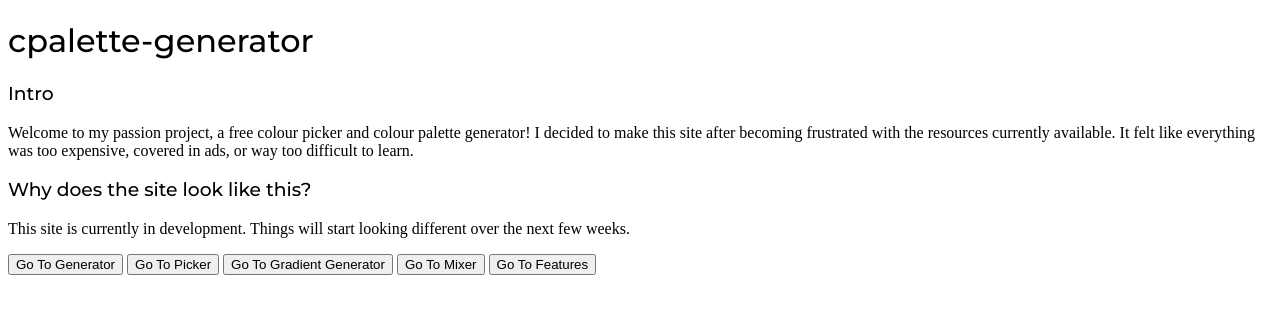
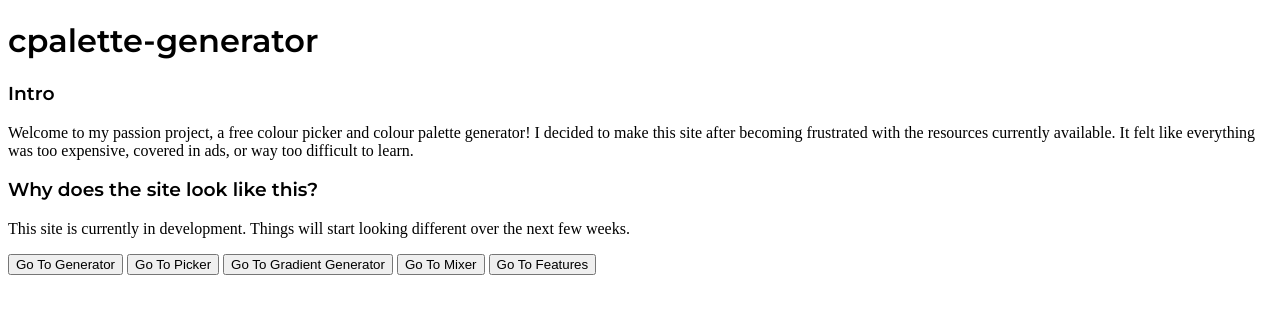
Before and after one commit to lfeatherby/cpalette-generator, a plain HTML site: page index.html in a window 1280 px wide. Drawn offline with Linux system fonts and the light colour scheme.

Commit message:
changed font weight the sequel

```diff
--- a/features/fStyle.css
+++ b/features/fStyle.css
@@ -7,6 +7,6 @@ body {
 :is(h1, h2, h3, h4, h5, h6) {
   font-family: "Montserrat", sans-serif;
   font-optical-sizing: auto;
-  font-weight: 500;
+  font-weight: 600;
   font-style: normal;
 }
--- a/generator/gStyle.css
+++ b/generator/gStyle.css
@@ -5,7 +5,7 @@
 :is(h1, h2, h3, h4, h5, h6) {
   font-family: "Montserrat", sans-serif;
   font-optical-sizing: auto;
-  font-weight: 500;
+  font-weight: 600;
   font-style: normal;
 }
 
--- a/gradient/gradStyle.css
+++ b/gradient/gradStyle.css
@@ -5,7 +5,7 @@
 :is(h1, h2, h3, h4, h5, h6) {
     font-family: "Montserrat", sans-serif;
     font-optical-sizing: auto;
-    font-weight: 500;
+    font-weight: 600;
     font-style: normal;
 }
 
--- a/mixer/mStyle.css
+++ b/mixer/mStyle.css
@@ -5,7 +5,7 @@
 :is(h1, h2, h3, h4, h5, h6) {
     font-family: "Montserrat", sans-serif;
     font-optical-sizing: auto;
-    font-weight: 500;
+    font-weight: 600;
     font-style: normal;
 }
 
--- a/picker/pStyle.css
+++ b/picker/pStyle.css
@@ -6,7 +6,7 @@
 :is(h1, h2, h3, h4, h5, h6) {
   font-family: "Montserrat", sans-serif;
   font-optical-sizing: auto;
-  font-weight: 500;
+  font-weight: 600;
   font-style: normal;
 }
 
--- a/style.css
+++ b/style.css
@@ -1,6 +1,6 @@
 :is(h1, h2, h3, h4, h5, h6) {
     font-family: "Montserrat", sans-serif;
     font-optical-sizing: auto;
-    font-weight: 500;
+    font-weight: 600;
     font-style: normal;
 }
```
